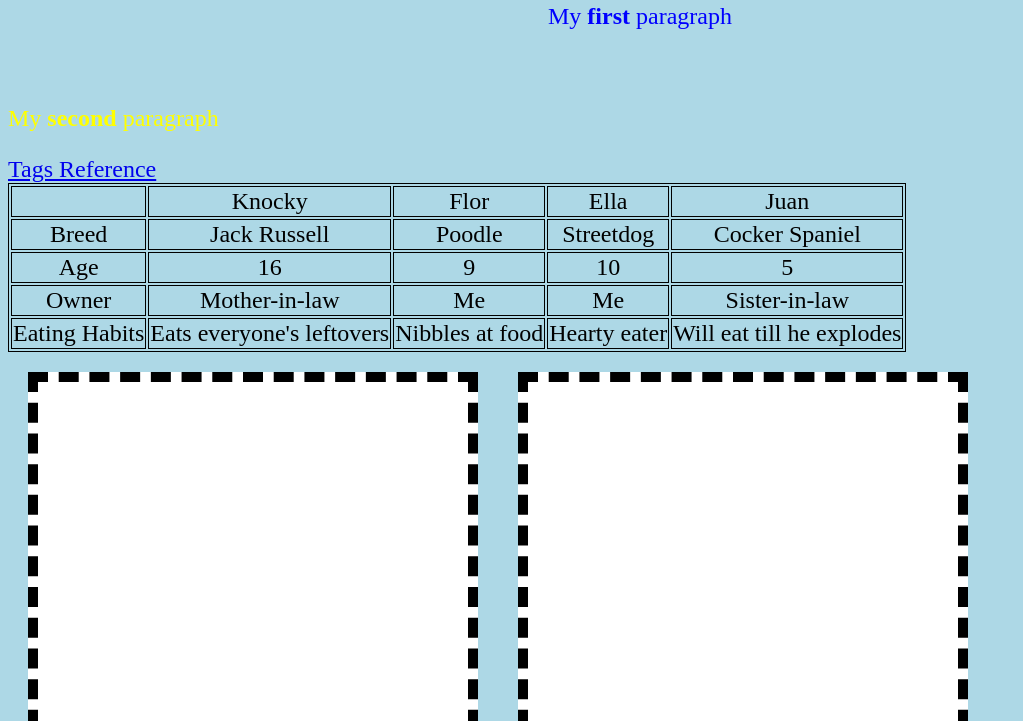
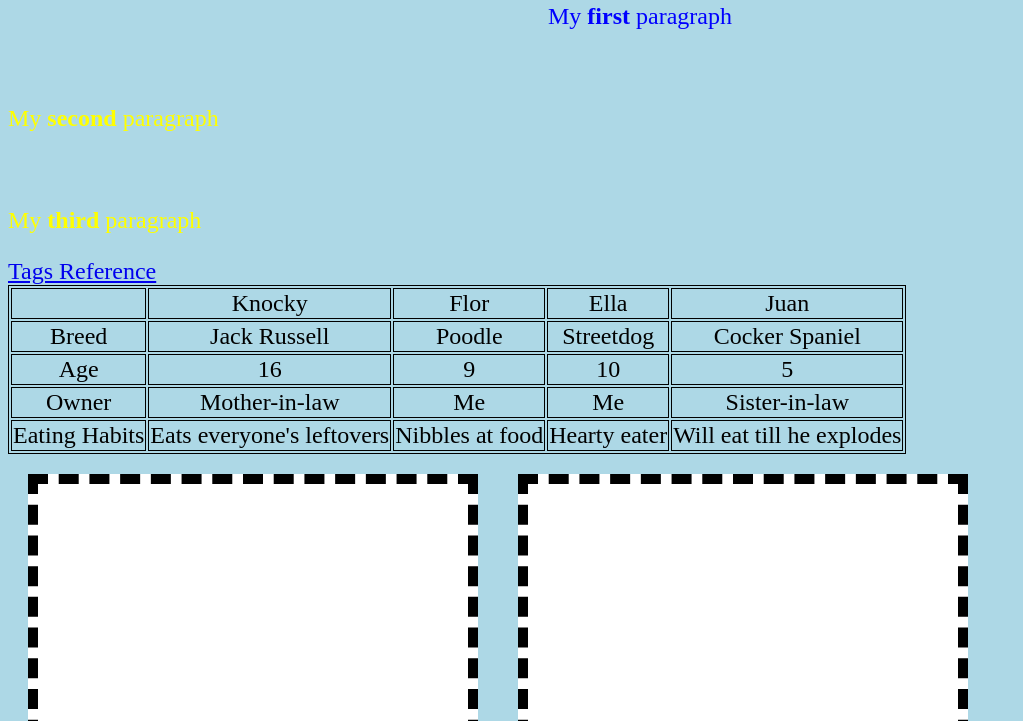
Before and after one commit to JoeKeogh/MSR-Repo, a plain HTML site: page index.html in a window 1280 px wide. Shown: the part 79-800 px from the top of the page, without its empty margins (0-1023 px from the left). Drawn offline with Linux system fonts and the light colour scheme.

Commit message:
Added third paragraph

```diff
--- a/index.html
+++ b/index.html
@@ -10,6 +10,8 @@
         <p class="class-example-1 class-example-2">My <strong>first</strong> paragraph</p>
         <br>
         <p id="id-example-1" class="class-example-1">My <strong>second</strong> paragraph</p>
+        <br>
+        <p id="id-example-1" class="class-example-1">My <strong>third</strong> paragraph</p>
         <a href="https://www.w3schools.com/html/">Tags Reference</a>
         <div>
             <table>
```
